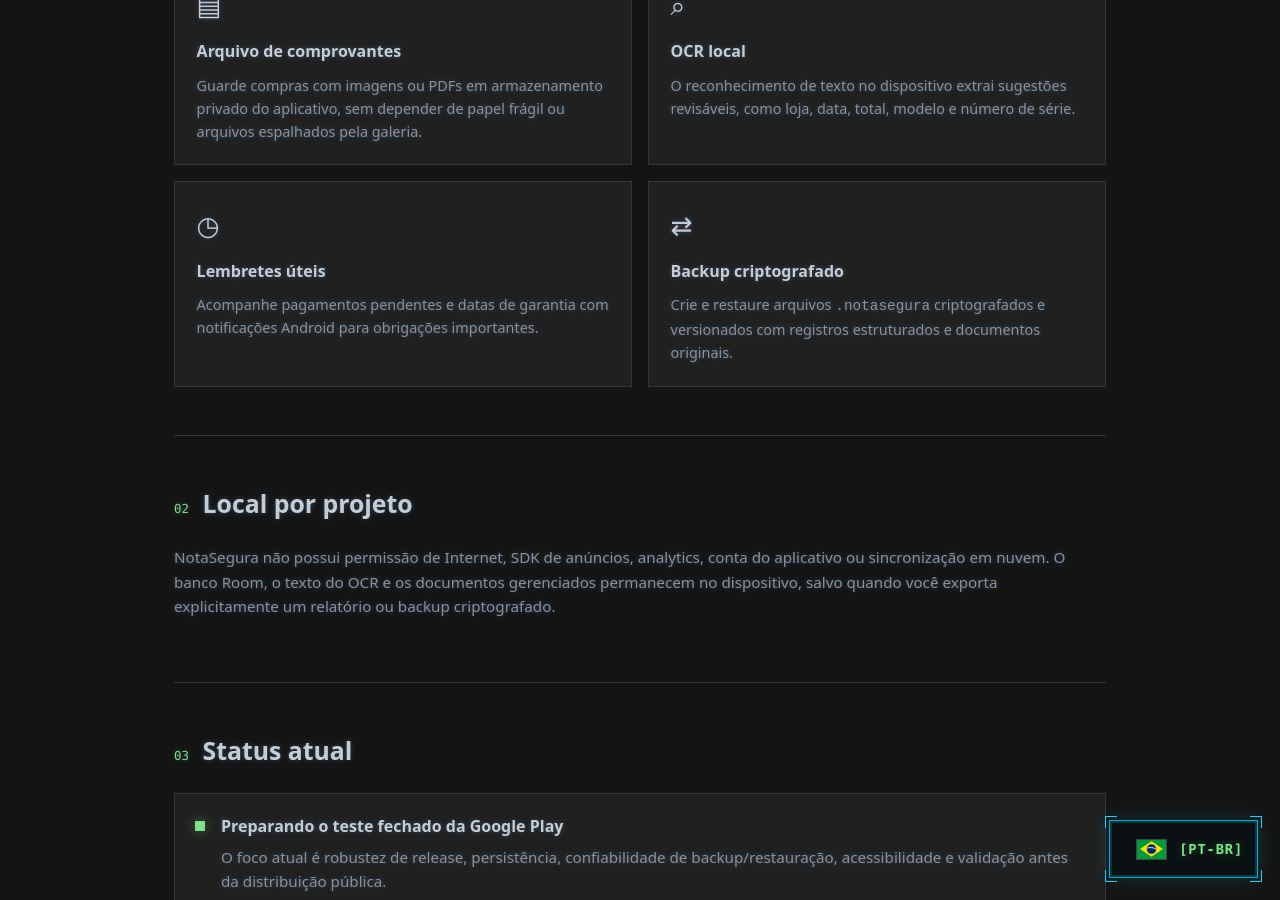
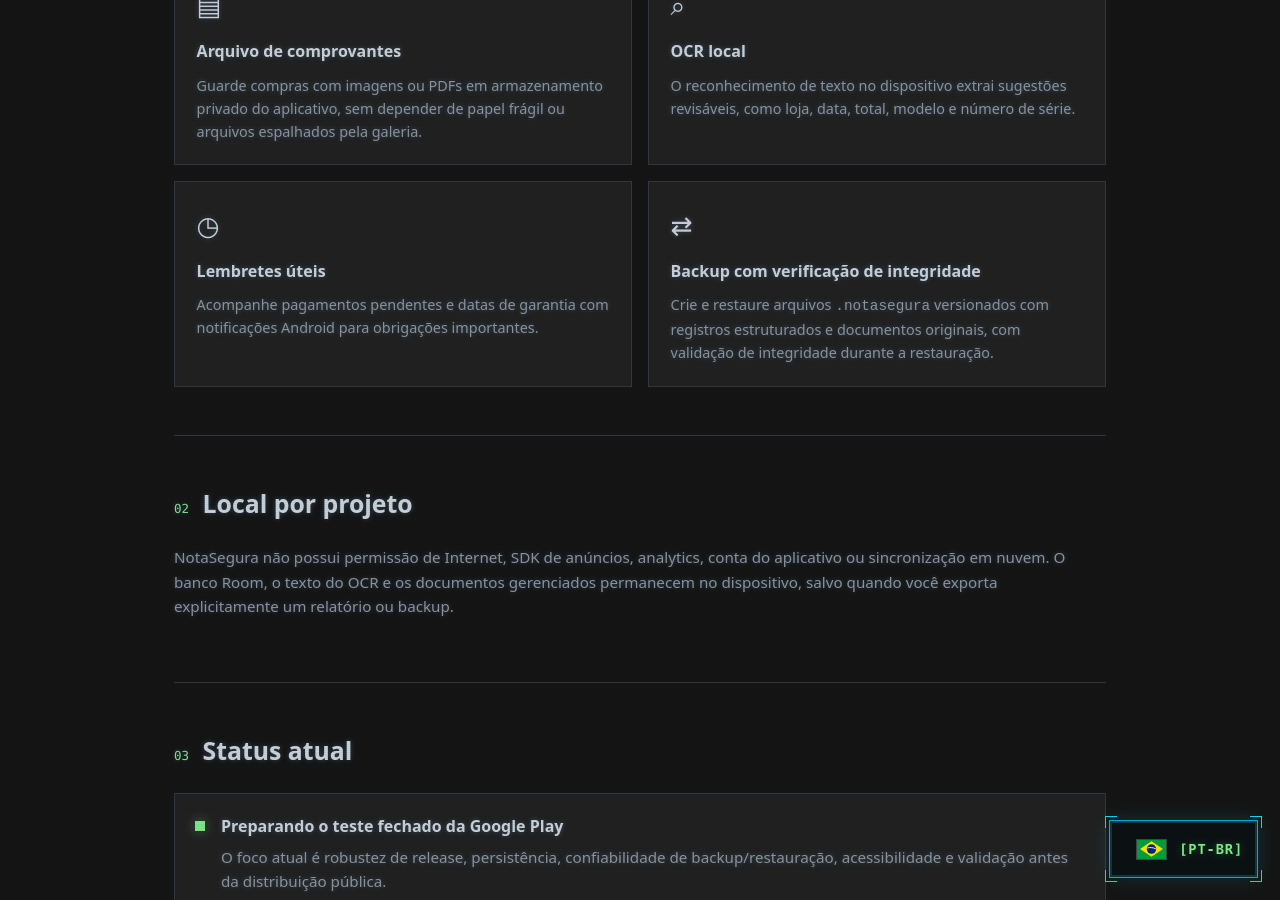
Before and after one commit to MOTHblank/mothblank.github.io, a Jekyll site: the page built from pt-BR/notasegura.html, in a window 1280 px wide and 900 px high, scrolled down 849 px. Built offline with Jekyll 4.4.1, drawn with Linux system fonts in a browser that asks for light colours.

Commit message:
Corrigir descrição de backup do NotaSegura

```diff
--- a/pt-BR/notasegura.html
+++ b/pt-BR/notasegura.html
@@ -37,13 +37,13 @@
         <article class="feature-card nota-feature"><span class="feature-icon">▤</span><h3>Arquivo de comprovantes</h3><p>Guarde compras com imagens ou PDFs em armazenamento privado do aplicativo, sem depender de papel frágil ou arquivos espalhados pela galeria.</p></article>
         <article class="feature-card nota-feature"><span class="feature-icon">⌕</span><h3>OCR local</h3><p>O reconhecimento de texto no dispositivo extrai sugestões revisáveis, como loja, data, total, modelo e número de série.</p></article>
         <article class="feature-card nota-feature"><span class="feature-icon">◷</span><h3>Lembretes úteis</h3><p>Acompanhe pagamentos pendentes e datas de garantia com notificações Android para obrigações importantes.</p></article>
-        <article class="feature-card nota-feature"><span class="feature-icon">⇄</span><h3>Backup criptografado</h3><p>Crie e restaure arquivos <code>.notasegura</code> criptografados e versionados com registros estruturados e documentos originais.</p></article>
+        <article class="feature-card nota-feature"><span class="feature-icon">⇄</span><h3>Backup com verificação de integridade</h3><p>Crie e restaure arquivos <code>.notasegura</code> versionados com registros estruturados e documentos originais, com validação de integridade durante a restauração.</p></article>
     </div>
 </section>
 
 <section class="product-section">
     <div class="section-heading nota-heading"><span>02</span><h2>Local por projeto</h2></div>
-    <p>NotaSegura não possui permissão de Internet, SDK de anúncios, analytics, conta do aplicativo ou sincronização em nuvem. O banco Room, o texto do OCR e os documentos gerenciados permanecem no dispositivo, salvo quando você exporta explicitamente um relatório ou backup criptografado.</p>
+    <p>NotaSegura não possui permissão de Internet, SDK de anúncios, analytics, conta do aplicativo ou sincronização em nuvem. O banco Room, o texto do OCR e os documentos gerenciados permanecem no dispositivo, salvo quando você exporta explicitamente um relatório ou backup.</p>
 </section>
 
 <section class="product-section product-status">
```
